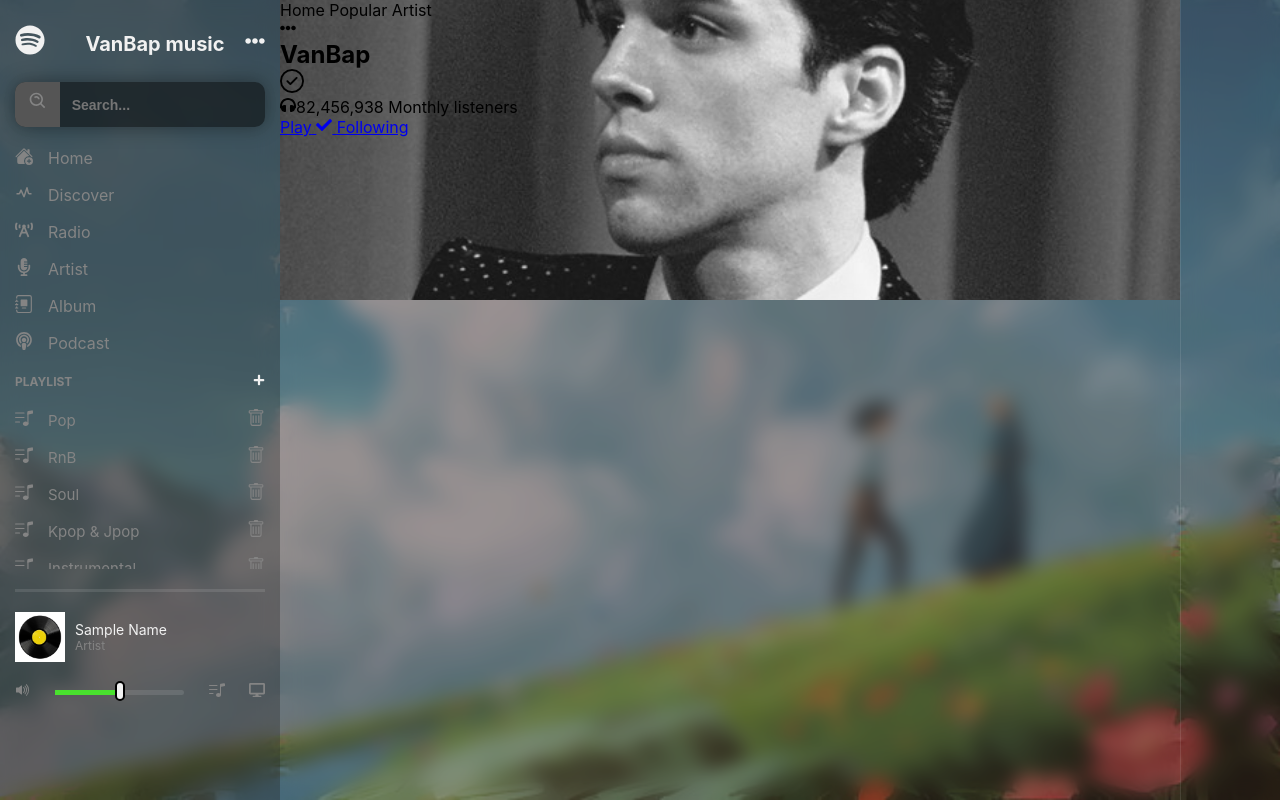
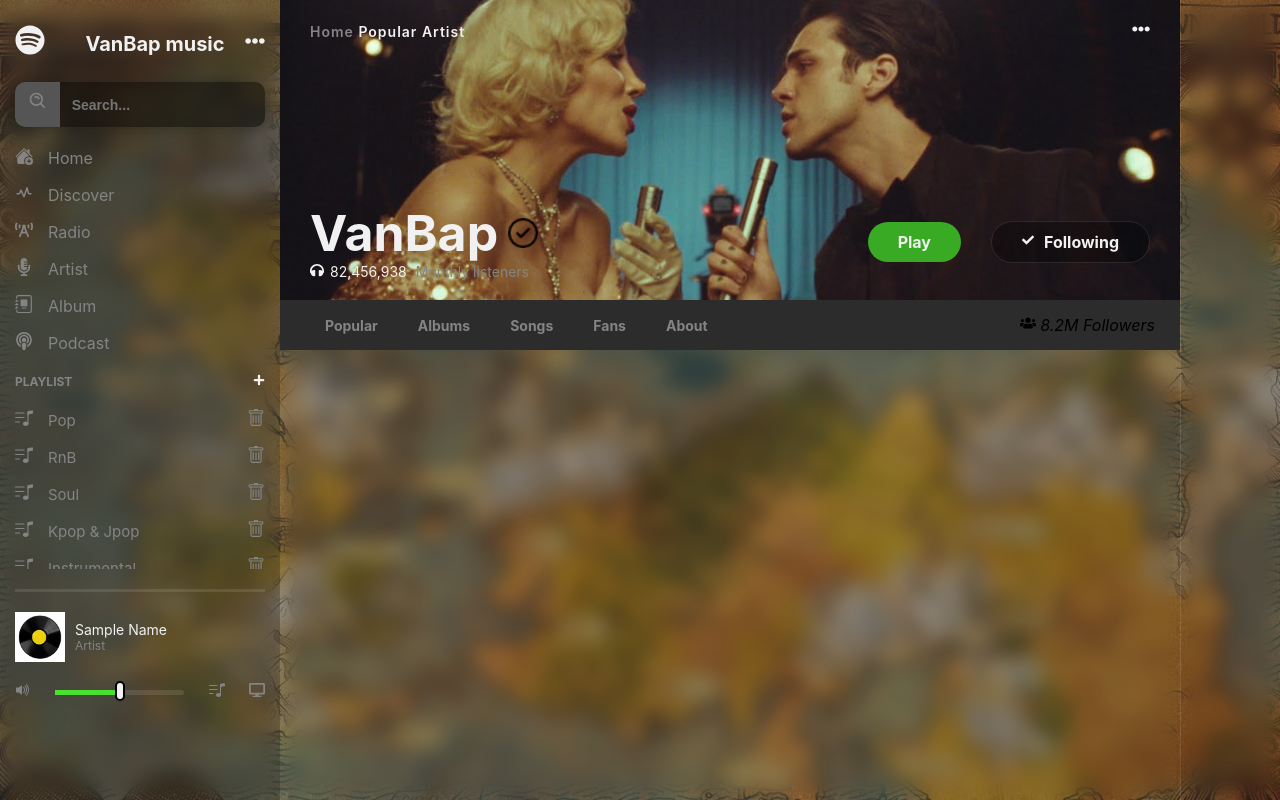
Before and after one commit to VanBap/Spotify_Project, a React (Create React App) app: page / in a window 1280 px wide. Built offline with nearby package versions, Linux system fonts and the light colour scheme.

Commit message:
Update 14/04/2023

```diff
--- a/src/App.css
+++ b/src/App.css
@@ -15,6 +15,5 @@
   bottom: 0;
   background: url(./img/background.jpg)  center;
   background-size: cover;
-
   z-index: -1;
 }
--- a/src/Components/MainContainer.js
+++ b/src/Components/MainContainer.js
@@ -1,12 +1,25 @@
 import React from 'react'
 import '../Styles/MainContainer.css'
 import {Banner} from "./Banner"
+import { FaUsers } from 'react-icons/fa';
 
 
 function MainContainer()
 {
-  return <div className='mainContainer'>
+  return ( <div className='mainContainer'>
   <Banner/>
+  <div className='menuList'>
+    <ul>
+      <li><a href="#">Popular</a></li>
+      <li><a href="#">Albums</a></li>
+      <li><a href="#">Songs</a></li>
+      <li><a href="#">Fans</a></li>
+      <li><a href="#">About</a></li>
+    </ul>
+
+    <p><i><FaUsers/> 8.2M <span>Followers</span></i></p>
   </div>
+  </div>
+  );
 }
 export {MainContainer};
--- a/src/Styles/LeftMenu.css
+++ b/src/Styles/LeftMenu.css
@@ -5,6 +5,7 @@
     min-height: 100vh;
     background: rgba(34,34,34,0.6);
     backdrop-filter: blur(10px);
+
     padding: 25px 15px;
     overflow: hidden;
     transition: all 0.3s ease cubic-bezier(0.17s, 0.885s, 0.32, 1.275);
--- a/src/Styles/MainContainer.css
+++ b/src/Styles/MainContainer.css
@@ -18,7 +18,7 @@
     width: 100%;
     height: 100%;
     object-fit: cover;
-    filter: grayscale(100);
+    filter: grayscale( 0);
 }
 .banner .bottomLayer{
     position: absolute;
@@ -35,5 +35,135 @@
     left:0;
     right:0;
     bottom: 0;
+    padding: 20px 30px;
+    display: flex;
+    flex-direction: column;
+    z-index: 3;
 
 }
+
+.banner .content .breadCrump {
+    display: flex;
+    justify-content: space-between;
+    align-items: center;
+
+}
+.banner .content .breadCrump i{
+    color: #f1f1f1;
+    font-size: 18px;
+    cursor: pointer;
+}
+
+.banner .content .breadCrump p{
+    color: #848484;
+    font-size: 14px;
+    font-weight: 600;
+    letter-spacing: 1px;
+}
+
+
+.banner .content .breadCrump p span{
+    color: #f1f1f1;
+
+}
+
+.banner .content .artist{
+    margin-top: auto;
+    color: #f1f1f1;
+    display: flex;
+    align-items: center;
+    justify-content: space-between;
+}
+
+.banner .content .artist .left .name{
+    display: flex;
+    align-items: center;
+
+}
+.banner .content .artist .left .name h2{
+    font-size: 50px;
+}
+
+.banner .content .artist .left .name img{
+    width: 30px;
+    margin-left: 10px;
+}
+
+.banner .content .artist .left p{
+    font-size: 14px;
+}
+
+.banner .content .artist .left p i{
+    margin-right: 6px;
+
+}
+.banner .content .artist .left p span{
+    color: #848484;
+    margin-left: 5px;
+
+}
+.banner .content .artist .right{
+    display: flex;
+    align-items: center;
+
+}
+.banner .content .artist .right a{
+    text-decoration: none;
+    display: flex;
+    align-items: center;
+    padding: 10px 30px;
+    font-size: 16px;
+    color: #f1f1f1;
+    margin: 0px 15px;
+    border-radius: 100vh;
+    background: #555;
+    font-weight: bold;
+    text-align: center;
+
+}
+.banner .content .artist .right a i {
+    margin-right: 10px;
+    font-size: 12px;
+
+}
+
+.banner .content .artist .right a:nth-child(1){
+    background: #39aa24;
+    margin-left: 0;
+}
+.banner .content .artist .right a:nth-child(2){
+    background: rgba(0,0,0,0.3);
+    margin-right: 0;
+    border: 1px solid rgba(255,255,255,0.1);
+
+}
+.banner .content .artist .right a:hover{
+    box-shadow: 0px 0px 20px rgba(0,0,0,0.4);
+}
+
+/* =================== */
+.menuList{
+    display: flex;
+    align-items: center;
+    justify-content: space-between;
+    padding: 15px 25px;
+    background: #2c2c2c;
+}
+
+.menuList ul{
+    display: flex;
+    align-items: center;
+}
+
+.menuList ul li {
+    list-style: none;
+    margin: 0 20px;
+    position: relative;
+
+}
+.menuList ul li a {
+    text-decoration: none;
+    color:#848484;
+    font-weight: bold;
+    font-size: 14px;
+}
```
Also changed, not shown: src/img/artist.jpg, src/img/background.jpg.
